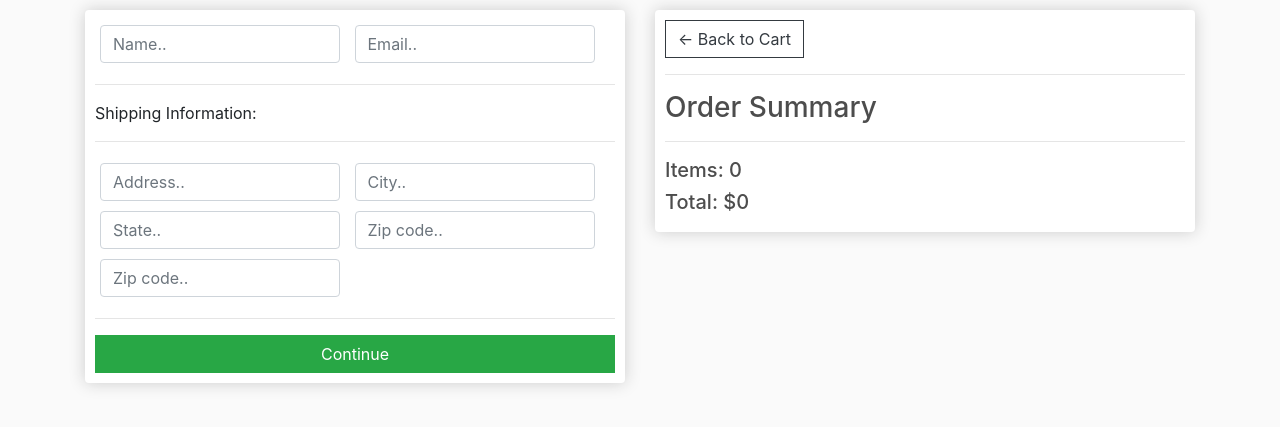
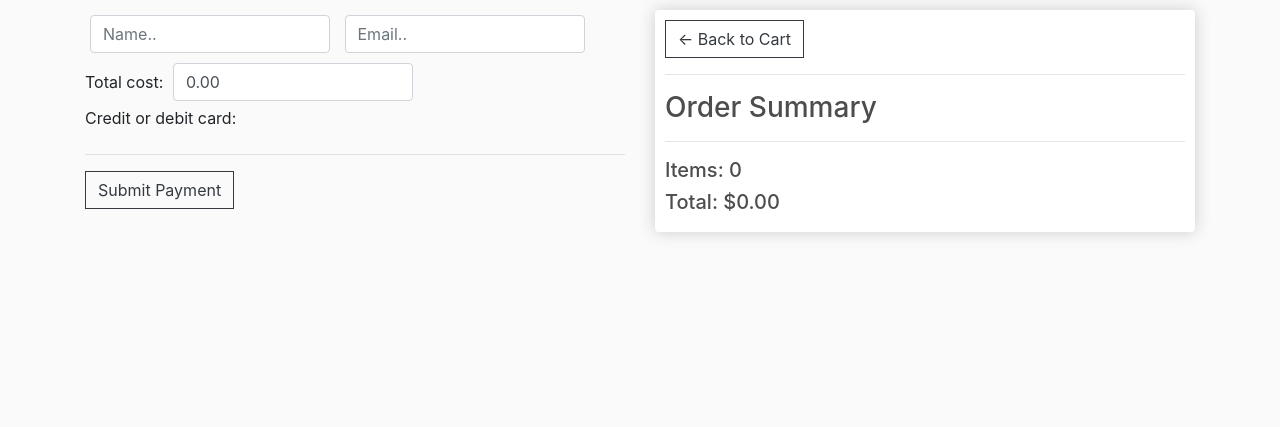
Before and after one commit to s-kumar72/elite102-django-ecommerce, a Django app: page /checkout/ in a window 1280 px wide. Shown: the part 57-484 px from the top of the page. Run offline with Django 3.2, Linux system fonts and the light colour scheme; some libraries are stand-ins or nearby versions.

Commit message:
add stripe integration for checkout

```diff
--- a/mysite/polls/templates/polls/cart.html
+++ b/mysite/polls/templates/polls/cart.html
@@ -46,7 +46,7 @@
                         <img class="chg-quantity" src="{% static 'images/arrow-down.png' %}">
                     </div>
                 </div>
-                <div style="flex:1">${{item.get_total}}</div>
+                <div style="flex:1">${{item.get_total|floatformat:2}}</div>
 
             </div>
             {% endfor %}
--- a/mysite/polls/templates/polls/checkout.html
+++ b/mysite/polls/templates/polls/checkout.html
@@ -2,49 +2,84 @@
 {% load static %}
 {% block content %}
 
+
+<style type="text/css">
+    /**
+		 * The CSS shown here will not be introduced in the Quickstart guide, but shows
+		 * how you can use CSS to style your Element's container.
+		 */
+		.StripeElement {
+		  box-sizing: border-box;
+
+		  height: 40px;
+
+		  padding: 10px 12px;
+
+		  border: 1px solid transparent;
+		  border-radius: 4px;
+		  background-color: white;
+
+		  box-shadow: 0 1px 3px 0 #e6ebf1;
+		  -webkit-transition: box-shadow 150ms ease;
+		  transition: box-shadow 150ms ease;
+		}
+
+		.StripeElement--focus {
+		  box-shadow: 0 1px 3px 0 #cfd7df;
+		}
+
+		.StripeElement--invalid {
+		  border-color: #fa755a;
+		}
+
+		.StripeElement--webkit-autofill {
+		  background-color: #fefde5 !important;
+		}
+
+</style>
+
+
 <div class="row">
-    <div class="col-lg-6">
-        <div class="box-element" id="form-wrapper">
-            <form id="form">
-                <div id="user-info">
+    <div class ="col-lg-6" id="left-wrapper">
+        <!-- Add form here -->
+        <form action="{% url 'charge' %}" method="post" id="payment-form">
+            {% csrf_token %}
+
+
             <div class="form-field">
                 <input required class="form-control" type="text" name="name" placeholder="Name..">
             </div>
             <div class="form-field">
-                        <input required class="form-control" type="email" name="email" placeholder="Email..">
-                    </div>
+                <input required class="form-control" type="text" name="email" placeholder="Email..">
             </div>
 
-                <div id="shipping-info">
-                    <hr>
-                    <p>Shipping Information:</p>
-                    <hr>
-                    <div class="form-field">
-                        <input class="form-control" type="text" name="address" placeholder="Address..">
-                    </div>
-                    <div class="form-field">
-                        <input class="form-control" type="text" name="city" placeholder="City..">
-                    </div>
-                    <div class="form-field">
-                        <input class="form-control" type="text" name="state" placeholder="State..">
-                    </div>
-                    <div class="form-field">
-                        <input class="form-control" type="text" name="zipcode" placeholder="Zip code..">
-                    </div>
-                    <div class="form-field">
-                        <input class="form-control" type="text" name="country" placeholder="Zip code..">
-                    </div>
+            <label for="card-element">
+                Total cost:
+            </label>
+            <div class="form-field" name='amount' id="amount">
+                <input required class="form-control" value="{{order.get_cart_total|floatformat:2}}" type="text" name="cost" placeholder="Total cost..">
             </div>
 
+            <div class="form-field-6">
+            <label for="card-element">
+                Credit or debit card:
+            </label>
+            <div id="card-element">
+                <!-- A Stripe Element will be inserted here. -->
+            </div>
+
+            <!-- Used to display form errors. -->
+            <div id="card-errors" role="alert"></div>
+            </div>
+
+            <div style="clear:left"></div>
             <hr>
-                <input id="form-button" class="btn btn-success btn-block" type="submit" value="Continue">
+
+                <input class="btn btn-outline-dark" type="submit" value="Submit Payment" name="">
+
         </form>
 
-        </div>
-        <br>
-        <div class="box-element hidden" id="payment-info">
-            <small>Payment Options</small>
-        </div>
+
     </div>
 
     <div class="col-lg-6">
@@ -64,10 +99,84 @@
             </div>
             {% endfor %}
             <h5>Items:    {{order.get_cart_items}}</h5>
-            <h5>Total:    ${{order.get_cart_total}}</h5>
+            <h5>Total:    ${{order.get_cart_total|floatformat:2}}</h5>
 
         </div>
     </div>
 </div>
 
+
+<script>
+    // Create a Stripe client.
+    var stripe = Stripe('pk_test_51KtIX5GbVPHpvVe8JiGUD2DuXvEAqcJesuIvFNo9tMll4c6QVc9jLD9isunmr4VKjhvajnd8bVbqmJiSvbtIowct00pH8nUdlS');
+
+    // Create an instance of Elements.
+    var elements = stripe.elements();
+
+    // Custom styling can be passed to options when creating an Element.
+    // (Note that this demo uses a wider set of styles than the guide below.)
+    var style = {
+      base: {
+        color: '#32325d',
+        fontFamily: '"Helvetica Neue", Helvetica, sans-serif',
+        fontSmoothing: 'antialiased',
+        fontSize: '16px',
+        '::placeholder': {
+          color: '#aab7c4'
+        }
+      },
+      invalid: {
+        color: '#fa755a',
+        iconColor: '#fa755a'
+      }
+    };
+
+    // Create an instance of the card Element.
+    var card = elements.create('card', {style: style});
+
+    // Add an instance of the card Element into the `card-element` <div>.
+    card.mount('#card-element');
+
+    // Handle real-time validation errors from the card Element.
+    card.addEventListener('change', function(event) {
+      var displayError = document.getElementById('card-errors');
+      if (event.error) {
+        displayError.textContent = event.error.message;
+      } else {
+        displayError.textContent = '';
+      }
+    });
+
+    // Handle form submission.
+    var form = document.getElementById('payment-form');
+    form.addEventListener('submit', function(event) {
+      event.preventDefault();
+
+      stripe.createToken(card).then(function(result) {
+        if (result.error) {
+          // Inform the user if there was an error.
+          var errorElement = document.getElementById('card-errors');
+          errorElement.textContent = result.error.message;
+        } else {
+          // Send the token to your server.
+          stripeTokenHandler(result.token);
+        }
+      });
+    });
+
+    // Submit the form with the token ID.
+    function stripeTokenHandler(token) {
+      // Insert the token ID into the form so it gets submitted to the server
+      var form = document.getElementById('payment-form');
+      var hiddenInput = document.createElement('input');
+      hiddenInput.setAttribute('type', 'hidden');
+      hiddenInput.setAttribute('name', 'stripeToken');
+      hiddenInput.setAttribute('value', token.id);
+      form.appendChild(hiddenInput);
+
+      // Submit the form
+      form.submit();
+    }
+</script>
+
 {% endblock content %}
--- a/mysite/polls/templates/polls/main.html
+++ b/mysite/polls/templates/polls/main.html
@@ -4,6 +4,7 @@
 <html>
 <head>
     <title>E-commerce Website</title>
+    <script src="https://js.stripe.com/v3/"></script>
 
     <!--changes the view on mobile devices too-->
     <meta name="viewport" content="width=device-width, initial-scale=1, maximum-scale=1, minimum-scale=1" />
--- a/mysite/polls/urls.py
+++ b/mysite/polls/urls.py
@@ -7,6 +7,8 @@ urlpatterns = [
     path('', views.store, name="store"),
     path('cart/', views.cart, name="cart"),
     path('checkout/', views.checkout, name="checkout"),
+    path('charge/', views.charge, name="charge"),
+    path('success/', views.successMsg, name="success"),
 
     path('update_item/', views.updateItem, name="update_item"),
 ]
--- a/mysite/polls/views.py
+++ b/mysite/polls/views.py
@@ -1,8 +1,12 @@
-from django.shortcuts import render
+from django.shortcuts import render, redirect
+from django.urls import reverse
 from django.http import HttpResponse
 from .models import *
 from django.http import JsonResponse
 import json
+
+import stripe
+stripe.api_key = 'sk_test_51KtIX5GbVPHpvVe8wwUpSDBxqlRtA38D04boTNLJ9I4tU6ELPVNrHVCN4cYah59HoFY799hdxXZizalb6HgG7fRR00jM3bHGHm'
 
 def store(request):
     products = Product.objects.all()
@@ -31,6 +35,30 @@ def checkout(request):
     context = {'items':items, 'order':order}
     return render(request, 'polls/checkout.html', context)
 
+def charge(request):
+    if request.method == 'POST':
+        print('Data:', request.POST)
+
+    amount = int(float(request.POST['cost']))
+
+    customer = stripe.Customer.create(
+        email=request.POST['email'],
+        name=request.POST['name'],
+        source=request.POST['stripeToken']
+    )
+
+    charge = stripe.Charge.create(
+        customer=customer,
+        amount=amount*100,
+        currency='usd',
+        description='Payment'
+    )
+
+    return redirect(reverse('success'))
+
+def successMsg(request):
+	return render(request, 'polls/success.html')
+
 def updateItem(request):
     data = json.loads(request.body)
     productId = data['productId']
```
Also changed, not shown: mysite/docs.txt (added, +44 -0 lines), mysite/polls/templates/polls/success.html (added, +12 -0 lines), mysite/db.sqlite3, mysite/static/images/check.png (added). Lines whose indentation alone changed are shown as unchanged.
